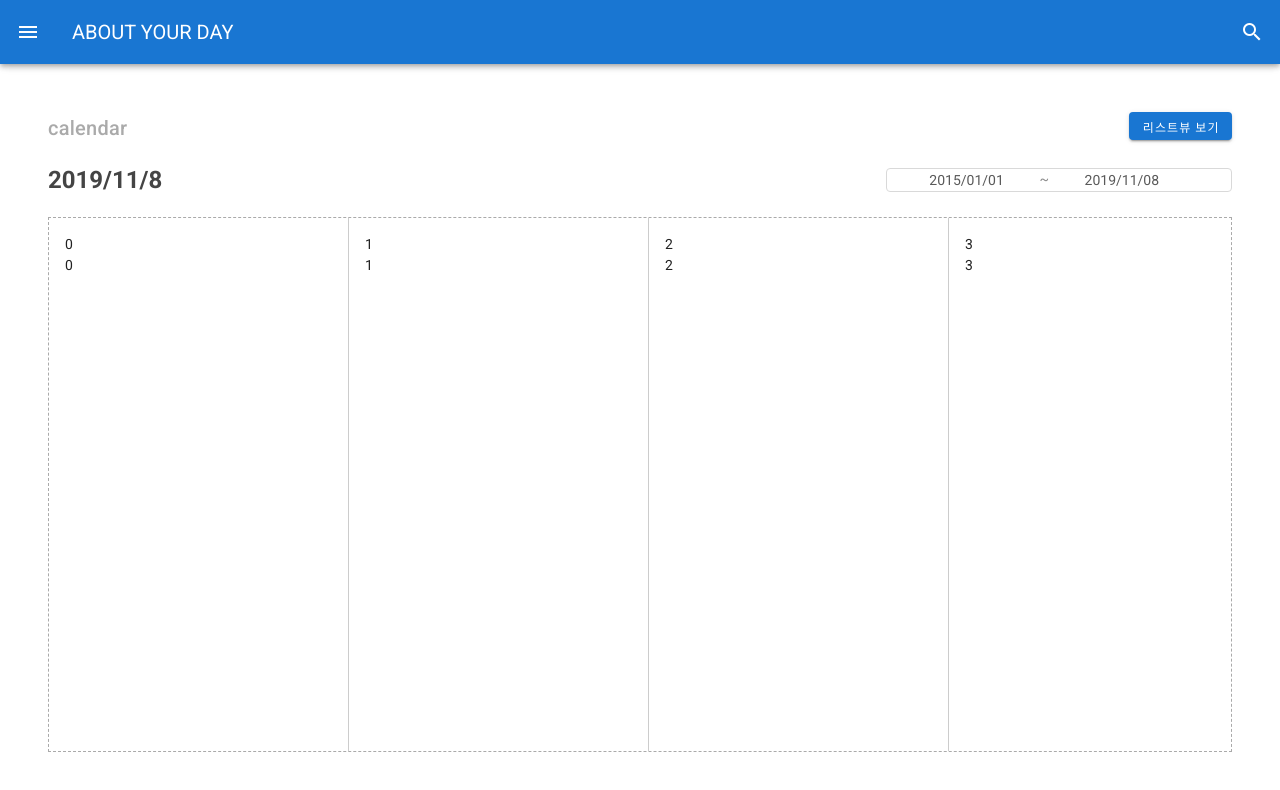
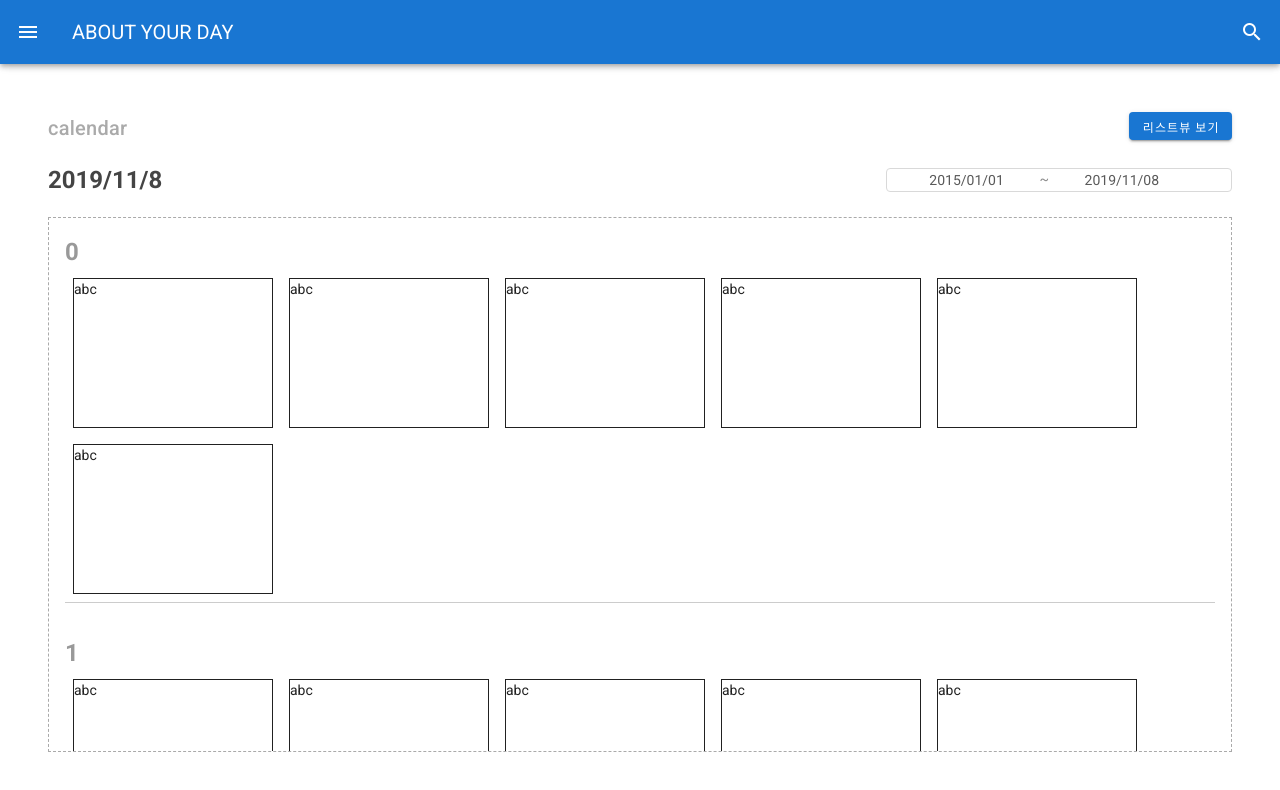
Before and after one commit to AboutYourDay/frontend, a Vue app: page /calendar in a window 1280 px wide. Shown: the top 790 px of the page. Built offline with nearby package versions, Linux system fonts and the light colour scheme.

Commit message:
calendar page - item view component test

```diff
--- a/src/views/calendar/calendar.scss
+++ b/src/views/calendar/calendar.scss
@@ -17,20 +17,29 @@
 
   .calendar-area {
     transition: .4s;
-    @media #{$phone} {
+    // @media #{$phone} {
       flex-direction: column;
-    }
-    @media #{$desktop} {
-      flex-direction: row;
-    }
-    .calendar-item {
-      @media #{$phone} {
-        flex-direction: column;
-        border-bottom: solid 1px #ccc;
+    // }
+    // @media #{$desktop} {
+    //   flex-direction: row;
+    // }
+    .calendar-item-area {
+      .date {
+        color: #999;
+        font-size: 24px;
+        font-weight: 600;
       }
-      @media #{$desktop} {
-        flex-direction: row;
-        border-right: solid 1px #ccc;
+      .calendar-item {
+        display: flex;
+        flex-wrap: wrap;
+        // @media #{$phone} {
+          // flex-direction: column;
+          border-bottom: solid 1px #ccc;
+        // }
+        // @media #{$desktop} {
+          flex-direction: row;
+          // border-right: solid 1px #ccc;
+        // }
       }
     }
   }
--- a/src/views/calendar/calendar.ts
+++ b/src/views/calendar/calendar.ts
@@ -1,42 +1,49 @@
 import Vue from 'vue';
 import {Component, Watch} from 'vue-property-decorator';
 import moment from 'moment';
+import ItemView from '@/components/image-view';
 
 @Component({})
 export default class Calendar extends Vue {
   public $refs!: {
     calendar: HTMLElement;
   };
+  private ui: {
+    filterNone: boolean
+  } = {
+    filterNone: false,
+  };
   private moment = moment;
-  private data: Array<{text: string}> = [];
+  private data: Array<{text: string, count: number}> = [];
   private get today() {
     const d = new Date();
     return d.getFullYear() + '/' + (d.getMonth() + 1) + '/' + d.getDate();
   }
 
   private scroll(evt: WheelEvent) {
-    if (this.$refs.calendar.clientWidth > 600) {
-      // tablet & desktop
-      evt.deltaY > 0 ? this.$refs.calendar.scrollLeft += 40 : this.$refs.calendar.scrollLeft -= 40;
-      if (this.$refs.calendar.scrollLeft ===
-        this.$refs.calendar.scrollWidth - this.$refs.calendar.clientWidth) {
-        for (let i = 0;  i < 5; i++) {
-          this.data.push({
-            text: this.data.length + '',
-          });
-        }
-      }
-    } else {
+    // if (this.$refs.calendar.clientWidth > 600) {
+    //   // tablet & desktop
+    //   evt.deltaY > 0 ? this.$refs.calendar.scrollLeft += 40 : this.$refs.calendar.scrollLeft -= 40;
+    //   if (this.$refs.calendar.scrollLeft ===
+    //     this.$refs.calendar.scrollWidth - this.$refs.calendar.clientWidth) {
+    //     for (let i = 0;  i < 5; i++) {
+    //       this.data.push({
+    //         text: this.data.length + '',
+    //       });
+    //     }
+    //   }
+    // } else {
       // phone
       if (this.$refs.calendar.scrollTop ===
         this.$refs.calendar.scrollHeight - this.$refs.calendar.clientHeight) {
         for (let i = 0;  i < 5; i++) {
           this.data.push({
             text: this.data.length + '',
+            count: Math.floor(Math.random() * 10),
           });
         }
       }
-    }
+  //   }
   }
 
   private moveListView() {
@@ -51,6 +58,7 @@ export default class Calendar extends Vue {
     for (let i = 0; i < 5; i++) {
       this.data.push({
         text: i + '',
+        count: Math.floor(Math.random() * 10),
       });
     }
   }
--- a/src/views/calendar/calendar.vue
+++ b/src/views/calendar/calendar.vue
@@ -14,9 +14,17 @@
     </v-layout>
     <v-layout class="calendar-area" ref="calendar"
       style="width: 100%; overflow-x: auto; flex: 11; border: dashed 1px #aaa;">
-      <v-flex class="calendar-item" v-for="(d, i) in data" :key="'data'+i" pa-4 style="min-width: 300px;">
+      <v-flex class="calendar-item-area"
+        v-for="(d, i) in data" :key="'data'+i"
+        v-show="!(ui.filterNone && d.count === 0)"
+        pa-4 style="min-width: 300px;">
         <div class="date">{{d.text}}</div>
-        <div class="date">{{d.text}}</div>
+        <v-flex class="calendar-item">
+          <image-view :imageWidth="100" :width="200"
+            v-for="i in d.count" :key="'imageview-'+d.text+'-'+i"
+            style="margin: 8px;"></image-view>
+        </v-flex>
+
       </v-flex>
     </v-layout>
   </v-layout>
--- a/vue.config.js
+++ b/vue.config.js
@@ -1,5 +1,5 @@
 module.exports = {
   "transpileDependencies": [
     "vuetify"
-	],
+  ],
 }
```
